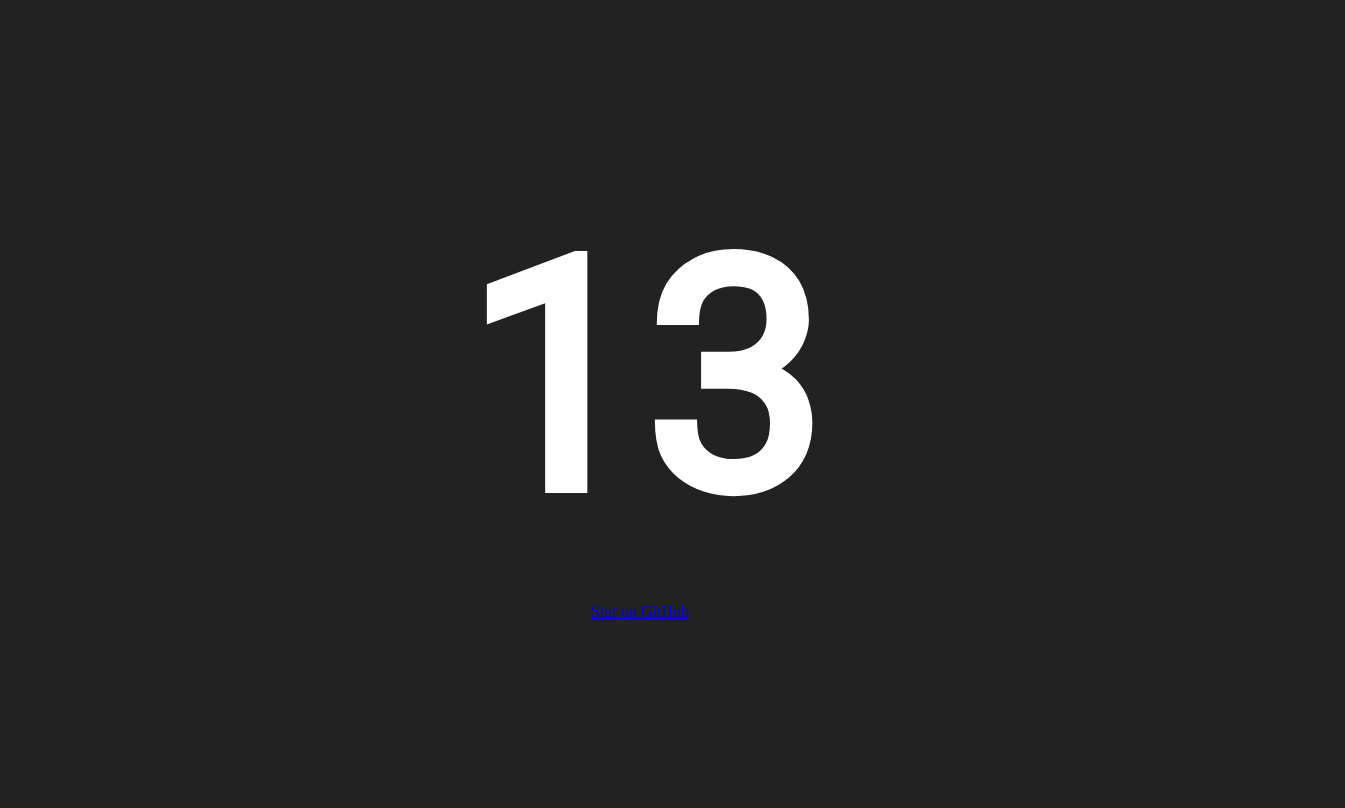
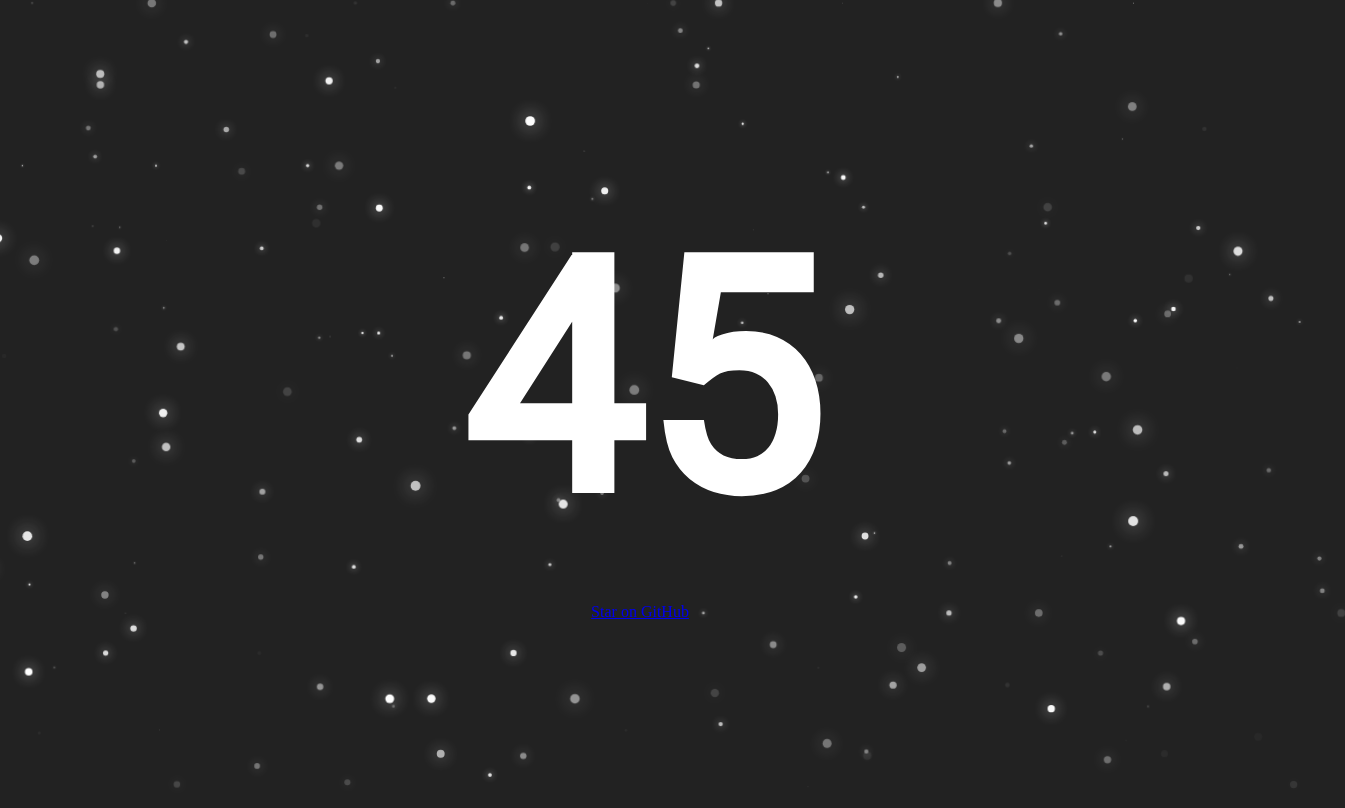
Before and after one commit to lubomirdruga/jaky-je-boha-tyzden, a plain HTML site: page index.html in a window 1280 px wide. Shown: the whole page, 1345 px wide, since content can reach past the window. Drawn offline with Linux system fonts and the light colour scheme.

Commit message:
update semester start and addding snow!

```diff
--- a/index.html
+++ b/index.html
@@ -33,6 +33,6 @@
         </a>
     </footer>
     <script src="main.js"></script>
-<!--    <script src="PureSnow.js"></script>-->
+    <script src="PureSnow.js"></script>
 </body>
 </html>
--- a/main.js
+++ b/main.js
@@ -1,5 +1,5 @@
 
-const semesterStart = new Date('2023-09-25');
+const semesterStart = new Date('2023-02-12');
 semesterStart.setHours(0,0,0,0);
 let now = new Date();
 now.setHours(0,0,0,0);
```
